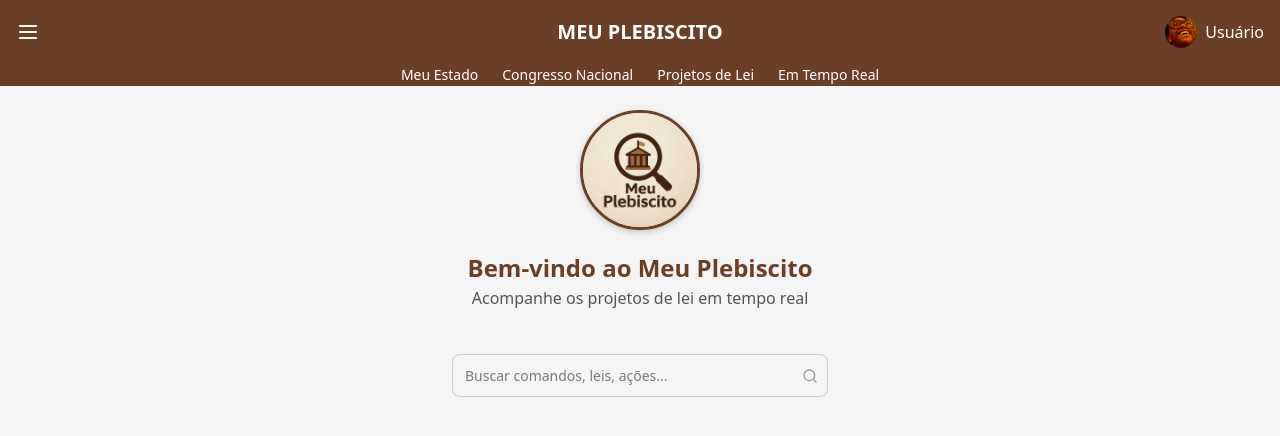
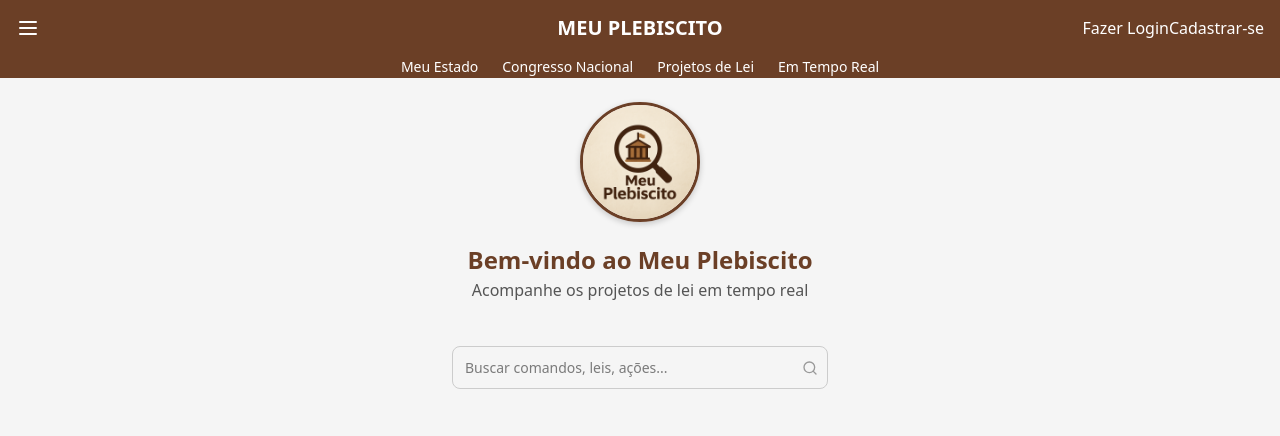
Before and after one commit to ES2-UFPI/MeuPlebiscito, a React (Vite) app: page / in a window 1280 px wide. Shown: the top 436 px of the page. Built offline with nearby package versions, Linux system fonts and the light colour scheme.

Commit message:
Updates home.jsx e pop-up Perfil/Login

```diff
--- a/src/components/Header.jsx
+++ b/src/components/Header.jsx
@@ -1,7 +1,10 @@
 import React from "react";
 import fotoPerfil from "../assets/Foto-Usuario.png";
+import { Link } from "react-router-dom";
 
 const Header = () => {
+  const isLoggedIn = false;
+
   return (
     <div className="header">
       <div className="header__menu">
@@ -22,11 +25,29 @@ const Header = () => {
         </button>
       </div>
 
-      <h1 className="header__titulo">MEU PLEBISCITO</h1>
+      <Link to="/" className="header__titulo">
+        MEU PLEBISCITO
+      </Link>
 
       <div className="header__usuario">
-        <img src={fotoPerfil} alt="Usuário" className="usuario__foto" />
-        <span className="usuario__nome">Usuário</span>
+        {isLoggedIn ? (
+          <button
+            className="usuario__botao"
+            onClick={() => alert("Abrir pop-up de perfil")}
+          >
+            <img src={fotoPerfil} alt="Usuário" className="usuario__foto" />
+            <span className="usuario__nome">Usuário</span>
+          </button>
+        ) : (
+          <div className="header__auth">
+            <Link to="/login" className="auth__link">
+              Fazer Login
+            </Link>
+            <Link to="/cadastro" className="auth__link">
+              Cadastrar-se
+            </Link>
+          </div>
+        )}
       </div>
     </div>
   );
--- a/src/components/SearchBar.jsx
+++ b/src/components/SearchBar.jsx
@@ -1,3 +1,4 @@
+/* eslint-disable no-unused-vars */
 import { useState, useEffect } from "react";
 import { motion, AnimatePresence } from "framer-motion";
 import {
```
